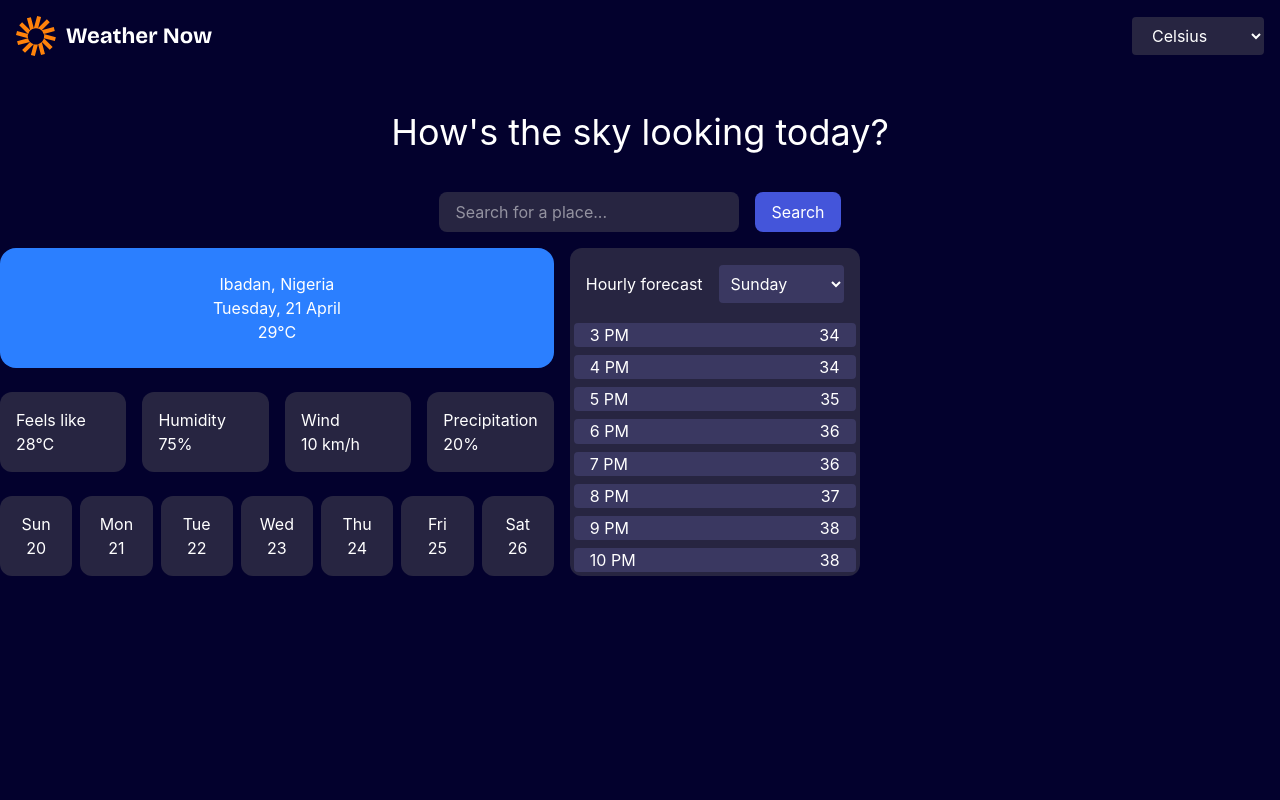
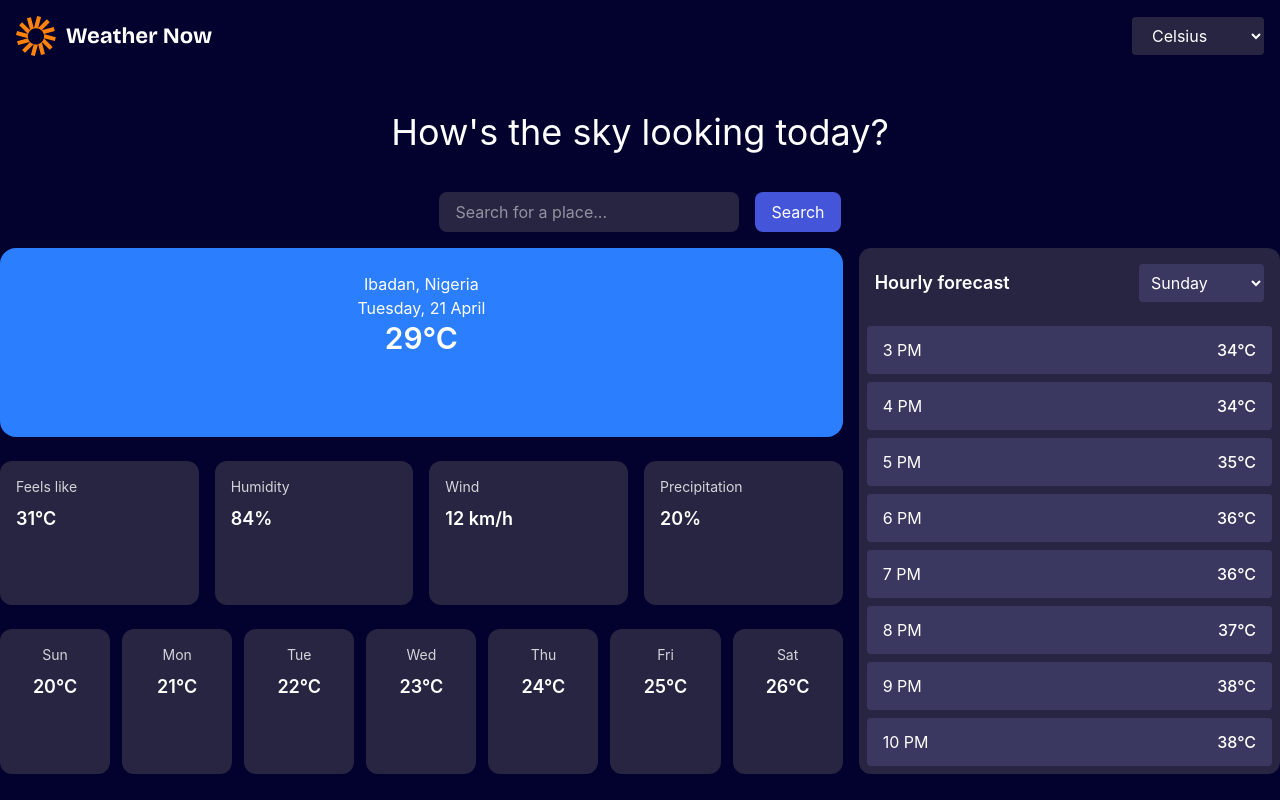
Before and after one commit to Abdulazeez1010/weather-app, a React (Vite) app: page / in a window 1280 px wide. Built offline with nearby package versions, Linux system fonts and the light colour scheme.

Commit message:
feat: add weather stat card, daily and hourly forecast card

```diff
--- /dev/null
+++ b/src/components/DailyForecastCard.tsx
@@ -0,0 +1,24 @@
+import React from 'react'
+import type { DailyForecastItem } from './WeatherPage';
+
+type DailyForecastCardProps = {
+  dailyForecast: DailyForecastItem[];
+};
+
+const DailyForecastCard: React.FC<DailyForecastCardProps> = ({ dailyForecast }) => {
+  return (
+    <div className="grid grid-cols-2 gap-3 md:grid-cols-4 xl:grid-cols-7">
+      {dailyForecast.map((day) => (
+        <div
+          key={day.day}
+          className="rounded-xl bg-[hsl(243,27%,20%)] p-4 text-center text-white"
+        >
+          <p className='text-sm opacity-80'>{day.day}</p>
+          <h3 className='mt-2 text-lg font-semibold'>{day.temp}</h3>
+        </div>
+      ))}
+    </div>
+  )
+}
+
+export default DailyForecastCard;
--- /dev/null
+++ b/src/components/HourlyForecastCard.tsx
@@ -0,0 +1,24 @@
+import React from "react";
+import type { HourlyForecastItem } from "./WeatherPage";
+
+type HourlyForecastCardProps = {
+  hourlyForecast: HourlyForecastItem[];
+};
+
+const HourlyForecastCard: React.FC <HourlyForecastCardProps> = ({ hourlyForecast }) => {
+	return (
+		<div className="grid gap-2 p-2">
+			{hourlyForecast.map((time) => (
+				<div
+					key={time.hour}
+					className="flex items-center justify-between rounded bg-[hsl(243,27%,30%)] px-4 py-3"
+				>
+					<span>{time.hour}</span>
+					<span className="font-medium">{time.temp}</span>
+				</div>
+			))}
+		</div>
+	)
+}
+
+export default HourlyForecastCard;
--- a/src/components/WeatherPage.tsx
+++ b/src/components/WeatherPage.tsx
@@ -3,12 +3,36 @@ import React from 'react';
 import Logo from '../assets/images/logo.svg';
 import SearchBar from './SearchBar';
 import UnitsSelector from './UnitsSelector';
+import WeatherStatCard from './WeatherStatCard.tsx';
+import DailyForecastCard from './DailyForecastCard.tsx';
+import HourlyForecastCard from './HourlyForecastCard.tsx';
 
 import './WeatherPage.css';
 
+export type CurrentWeather = {
+  country: string;
+  city: string;
+  date: string;
+  temp: string;
+  feelsLike: string;
+  humidity: string;
+  wind: string;
+  precipitation: string;
+}
+
+export type DailyForecastItem = {
+  day: string;
+  temp: string;
+}
+
+export type HourlyForecastItem = {
+  hour: string;
+  temp: string;
+}
+
 const WeatherPage: React.FC = () => {
 
-  const currentWeather = {
+  const currentWeather: CurrentWeather = {
     country: 'Nigeria',
     city: 'Ibadan',
     date: 'Tuesday, 21 April',
@@ -19,81 +43,59 @@ const WeatherPage: React.FC = () => {
     precipitation: '20%',
   };
 
-  const dailyForecast = [
-    {day: 'Sun', temp: 20},
-    {day: 'Mon', temp: 21},
-    {day: 'Tue', temp: 22},
-    {day: 'Wed', temp: 23},
-    {day: 'Thu', temp: 24},
-    {day: 'Fri', temp: 25},
-    {day: 'Sat', temp: 26},
+  const dailyForecast: DailyForecastItem[] = [
+    {day: 'Sun', temp: '20°C'},
+    {day: 'Mon', temp: '21°C'},
+    {day: 'Tue', temp: '22°C'},
+    {day: 'Wed', temp: '23°C'},
+    {day: 'Thu', temp: '24°C'},
+    {day: 'Fri', temp: '25°C'},
+    {day: 'Sat', temp: '26°C'},
   ]
 
-  const hourlyForecast = [
-    {hour: '3 PM', temp: 34},
-    {hour: '4 PM', temp: 34},
-    {hour: '5 PM', temp: 35},
-    {hour: '6 PM', temp: 36},
-    {hour: '7 PM', temp: 36},
-    {hour: '8 PM', temp: 37},
-    {hour: '9 PM', temp: 38},
-    {hour: '10 PM', temp: 38},
+  const hourlyForecast: HourlyForecastItem[] = [
+    {hour: '3 PM', temp: '34°C'},
+    {hour: '4 PM', temp: '34°C'},
+    {hour: '5 PM', temp: '35°C'},
+    {hour: '6 PM', temp: '36°C'},
+    {hour: '7 PM', temp: '36°C'},
+    {hour: '8 PM', temp: '37°C'},
+    {hour: '9 PM', temp: '38°C'},
+    {hour: '10 PM', temp: '38°C'},
   ]
 
   return (
     <>
-    {/* <div className="bg-blue-500 text-white p-4">Hello Tailwind!</div>.     */}
       <nav className="flex items-center justify-between p-4">
         <img src={Logo} alt="Weather App Logo" />
         <UnitsSelector />
       </nav>
-      <header className="text-white text-4xl text-center m-10">
-        <h1>How's the sky looking today?</h1>
+      <header className="m-10 text-center text-4xl text-white ">
+        <h1>How&apos;s the sky looking today?</h1>
       </header>
 
       <SearchBar />
 
-      <section className="flex gap-4 mt-4">
+      <section className="mt-4 grid gap-4 lg:grid-cols-[2fr_1fr]">
+
         {/* Main weather grid */}
         <div className="grid gap-6">
-          <div className='bg-blue-500 rounded-2xl p-6 text-center text-white'>
+          <div className='rounded-2xl bg-blue-500 p-6 text-center text-white'>
             <p>{currentWeather.city}, {currentWeather.country}</p>
             <p>{currentWeather.date}</p>
-            <h2>{currentWeather.temp}</h2>
+            <h2 className='text-3xl font-semibold'>{currentWeather.temp}</h2>
           </div>
-          <div className='grid grid-cols-4 gap-4'>
-            <div className="rounded-xl p-4 bg-[hsl(243,27%,20%)] text-white">
-              <p>Feels like</p>
-              <h3>28°C</h3>
-            </div>
-            <div className="rounded-xl p-4 bg-[hsl(243,27%,20%)] text-white">
-              <p>Humidity</p>
-              <h3>75%</h3>
-            </div>
-            <div className="rounded-xl p-4 bg-[hsl(243,27%,20%)] text-white">
-              <p>Wind</p>
-              <h3>10 km/h</h3>
-            </div>
-            <div className="rounded-xl p-4 bg-[hsl(243,27%,20%)] text-white">
-              <p>Precipitation</p>
-              <h3>20%</h3>
-            </div>
-          </div>
-          <div className='grid grid-cols-7 gap-2'>
-            {dailyForecast.map((day) => (
-              <div key={day.day} className="rounded-xl p-4 text-center bg-[hsl(243,27%,20%)] text-white">
-                <p>{day.day}</p>
-                <h3>{day.temp}</h3>
-              </div>
-            ))}
-          </div>
+
+          <WeatherStatCard currentWeather={currentWeather} />
+
+          <DailyForecastCard dailyForecast={dailyForecast} />
         </div>
 
         {/* Hourly forecast grid */}
         <div className="grid rounded-xl bg-[hsl(243,27%,20%)] text-white">
-          <div className='flex justify-between items-center p-4 gap-4'>
-            <h3>Hourly forecast</h3>
-            <select className="bg-[hsl(243,27%,30%)] text-white rounded p-2">
+          <div className='flex items-center justify-between gap-4 p-4'>
+            <h3 className='text-lg font-semibold'>Hourly forecast</h3>
+            <select className="rounded bg-[hsl(243,27%,30%)] p-2 text-white">
               <option value="sun">Sunday</option>
               <option value="mon">Monday</option>
               <option value="tue">Tuesday</option>
@@ -103,14 +105,8 @@ const WeatherPage: React.FC = () => {
               <option value="sat">Saturday</option>
             </select>
           </div>
-          <div className="grid">
-            {hourlyForecast.map((time) => (
-              <div className="flex justify-between px-4 bg-[hsl(243,27%,30%)] rounded m-1">
-              <span>{time.hour}</span>
-              <span>{time.temp}</span>
-            </div>
-            ))}
-          </div>
+
+          <HourlyForecastCard hourlyForecast={hourlyForecast} />
         </div>
       </section>
     </>
--- /dev/null
+++ b/src/components/WeatherStatCard.tsx
@@ -0,0 +1,30 @@
+import React from "react";
+import type { CurrentWeather } from "./WeatherPage";
+
+type WeatherStatCardProps = {
+  currentWeather: CurrentWeather;
+}
+const WeatherStatCard: React.FC<WeatherStatCardProps> = ({ currentWeather }) => {
+  const stats = [
+    {label: 'Feels like', value: currentWeather.feelsLike},
+    {label: 'Humidity', value: currentWeather.humidity},
+    {label: 'Wind', value: currentWeather.wind},
+    {label: 'Precipitation', value: currentWeather.precipitation},
+  ];
+
+  return (
+    <div className='grid grid-cols-2 md:grid-cols-4 gap-4'>
+      {stats.map((stat) => (
+        <div
+          key={stat.label}
+          className="rounded-xl bg-[hsl(243,27%,20%)] p-4 text-white"
+        >
+          <p className="text-sm opacity-80">{stat.label}</p>
+          <h3 className="mt-2 text-lg font-semibold">{stat.value}</h3>
+        </div>
+      ))}
+    </div>
+  )
+}
+
+export default WeatherStatCard;
```
